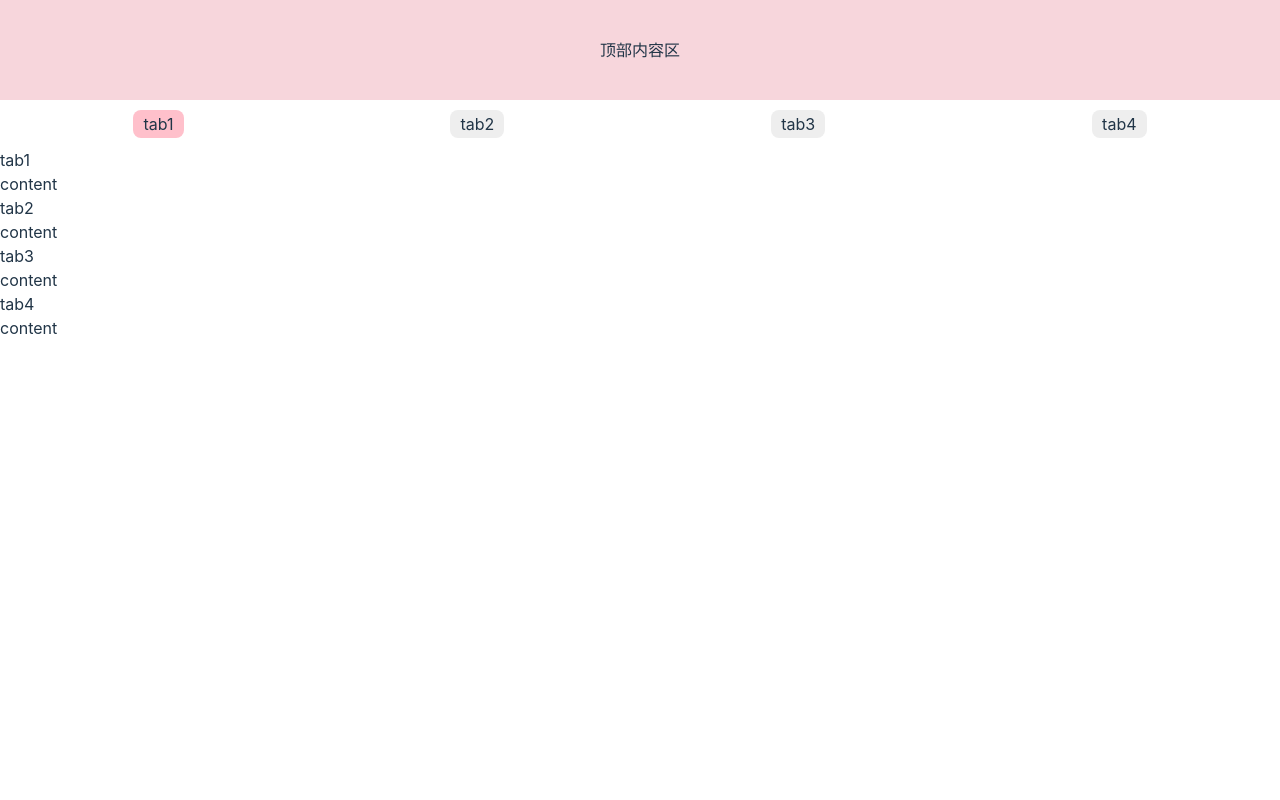
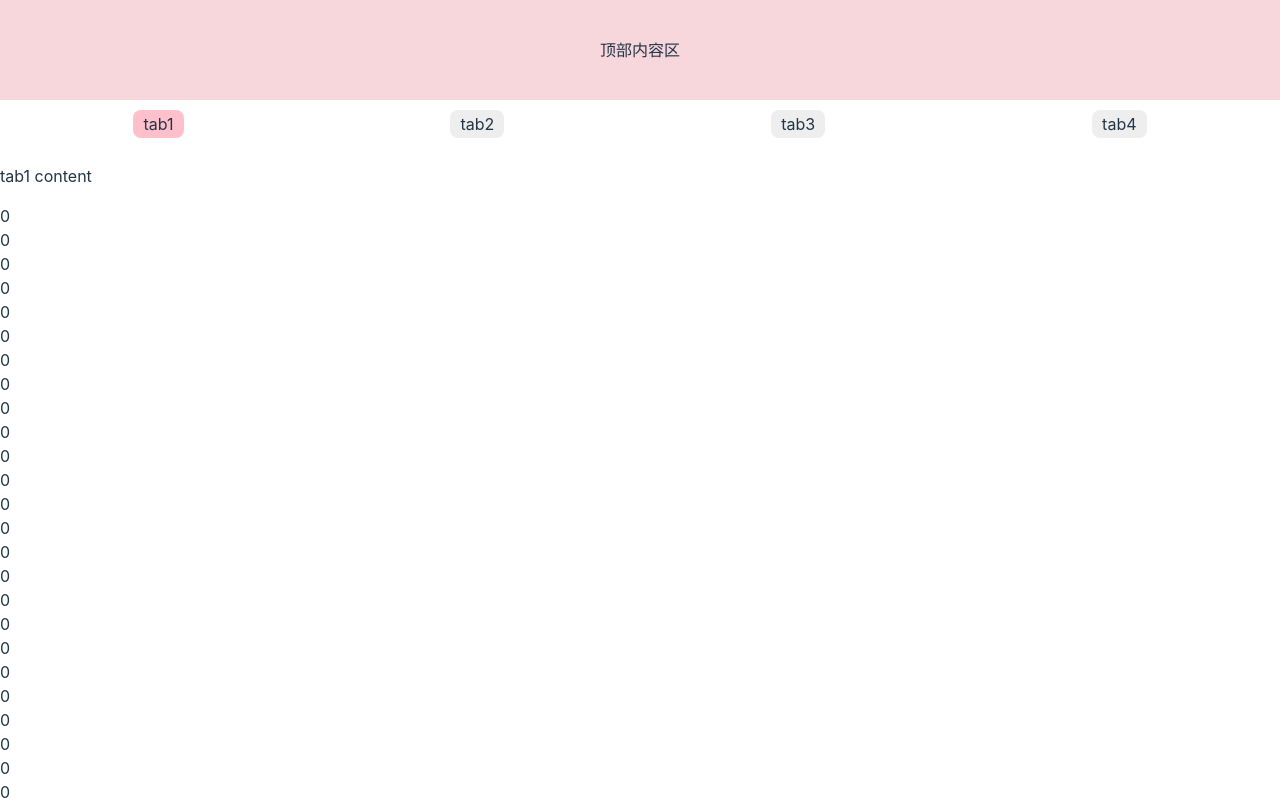
Before and after one commit to Eureka-M/vue3-multi-tab-swiper, a Vue app: page / in a window 1280 px wide. Shown: the top 800 px of the page. Built offline with nearby package versions, Linux system fonts and the light colour scheme.

Commit message:
基础组件

```diff
--- a/examples/App.vue
+++ b/examples/App.vue
@@ -5,7 +5,10 @@
         顶部内容区
       </div>
     </template>
-    <div class="tab-content">tab1 content</div>
+    <div class="tab-content">
+      <p>tab1 content</p>
+      <div class="data-item" v-for="(item, index) in data1" :key="index">{{ item }}</div>
+    </div>
     <div class="tab-content">tab2 content</div>
     <div class="tab-content">tab3 content</div>
     <div class="tab-content">tab4 content</div>
@@ -17,6 +20,8 @@
   import { ref } from 'vue';
 
   const tabs = ref(["tab1", "tab2", "tab3", "tab4"]);
+
+  const data1 = ref(new Array(100).fill(0));
 </script>
 
 <style scoped>
@@ -27,4 +32,8 @@
   align-items: center;
   justify-content: center;
 }
+
+.tab-content {
+
+}
 </style>
--- a/packages/MultiTabSwiper/src/MultiTabSwiper.vue
+++ b/packages/MultiTabSwiper/src/MultiTabSwiper.vue
@@ -3,18 +3,16 @@
     <slot name="bannerContent"></slot>
   </div>
   <div class="tabs-wrapper">
-    <Tab :tabs="tabs"/>
+    <Tab :tabs="tabs" :tabIndex="activeIndex" @tabChange="tabChange" />
   </div>
-  <div class="content-swiper">
-    <Swiper>
-      <slot></slot>
-    </Swiper>
-  </div>
+  <Swiper :swiperIndex="activeIndex" @slideChange="slideChange">
+    <slot></slot>
+  </Swiper>
 
 </template>
 
 <script setup>
-  import { defineProps } from 'vue';
+  import { ref } from 'vue';
   import Tab from './Tab.vue';
   import Swiper from './Swiper.vue';
 
@@ -24,6 +22,16 @@
       default: () => []
     }
   })
+
+  let activeIndex = ref(0);
+
+  const slideChange = (value) => {
+    activeIndex.value = value;
+  }
+
+  const tabChange = (value) => {
+    activeIndex.value = value;
+  }
 </script>
 
 
--- a/packages/MultiTabSwiper/src/Swiper.vue
+++ b/packages/MultiTabSwiper/src/Swiper.vue
@@ -1,9 +1,9 @@
 <template>
-  <div class="swiper" ref="swiper">
+  <div class="swiper" ref="swiper" @touchstart="touchStart" @touchend="touchEnd" @touchmove="touchMove">
     <div
       class="swiper-item"
       ref="swiperList"
-      :style="{width: swiperListWidth + 'px', transform: 'translateX(' + translateX + 'px)', transitionDuration: transitionDuration + 's' }"
+      :style="{width: swiperListWidth + 'px', transform: 'translateX(' + translateX + 'px)'}"
     >
       <slot></slot>
     </div>
@@ -11,20 +11,126 @@
 </template>
 
 <script setup>
-  import { computed, onMounted, ref } from 'vue';
+  import { computed, onMounted, ref, watch, defineEmits } from 'vue'
 
-  let swiperWidth = 0;
-  let swiperLength = 0;
-  const swiper = ref();
-  const swiperList = ref();
+  const props = defineProps({
+    swiperIndex: {
+      type: Number,
+      default: 0
+    }
+  })
+
+  let swiperWidth = 0
+  let swiperLength = ref(0)
+
+  const swiper = ref()
+  const swiperList = ref()
 
   const swiperListWidth = computed(() => {
-    return swiperWidth * swiperLength;
+    return swiperWidth * swiperLength.value
   })
 
+  const emit = defineEmits(['slideChange'])
+
   onMounted(() => {
-    swiperWidth = swiper.value.offsetWidth;
-    swiperLength = swiperList.value.children.length;
-    console.log(swiperWidth, swiperLength)
+    swiperWidth = swiper.value.offsetWidth
+    swiperLength.value = swiperList.value.children.length
+    let minHeight = document.body.offsetHeight - swiper.value.offsetTop
+
+    Array.from(swiperList.value.children).forEach((swiper) => {
+      swiper.style.width = swiperWidth + 'px'
+      swiper.style.minHeight = minHeight + 'px'
+    })
+  })
+
+  let currentSlide = ref(0)
+  let touchStartX = ref(0)
+  let touchStartY = ref(0)
+  let touchMoveX = ref(0)
+  let touchMoveY = ref(0)
+  let tempTranslateX = ref(0)
+
+  const translateX = computed(() => {
+    return -currentSlide.value * swiperWidth + tempTranslateX.value
+  })
+  const touchStart = (e) => {
+    touchStartX.value = e.targetTouches[0].clientX
+    touchStartY.value = e.targetTouches[0].clientY
+    touchMoveX.value = 0
+    touchMoveY.value = 0
+  }
+
+  const touchEnd = () => {
+    tempTranslateX.value = 0
+    if (touchMoveX.value === 0 || touchMoveY.value === 0) {
+      return
+    }
+    let offsetX = Math.abs(touchStartX.value - touchMoveX.value)
+    if (touchMoveX.value < touchStartX.value && offsetX > 100 && currentSlide.value < swiperLength.value - 1) {
+      currentSlide.value++
+      // console.log('next')
+
+    }
+    if (touchMoveX.value > touchStartX.value && offsetX > 100 && currentSlide.value > 0) {
+      currentSlide.value--
+      // console.log('pre')
+    }
+  }
+
+  const touchMove = (e) => {
+    touchMoveX.value = e.targetTouches[0].clientX
+    touchMoveY.value = e.targetTouches[0].clientY
+
+    let deltaX = touchMoveX.value - touchStartX.value
+    let deltaY = touchMoveY.value - touchStartY.value
+
+    if (Math.abs(deltaX) > Math.abs(deltaY)) {
+        // 主要为横向滑动
+        // console.log('Horizontal swipe');
+    } else {
+      // 主要为纵向滑动
+      // console.log('Vertical swipe');
+      return
+    }
+
+    //console.log(touchStartX.value, touchMoveX.value);
+    let offsetX = Math.abs(touchStartX.value - touchMoveX.value)
+
+    if (offsetX < 30) {
+      return
+    }
+
+    if (touchMoveX.value < touchStartX.value && currentSlide.value < swiperLength.value - 1) {
+      // prepare next slide translate --
+      tempTranslateX.value = -offsetX
+      // console.log('prepare next slide')
+
+    }
+    if (touchMoveX.value > touchStartX.value && currentSlide.value > 0) {
+      // prepare prev slide translate ++
+      tempTranslateX.value = offsetX
+      // console.log('prepare prev slide')
+    }
+
+  }
+
+  watch(() => currentSlide.value, (newValue) => {
+    emit('slideChange', newValue)
+  })
+
+  watch(() => props.swiperIndex, (newValue) => {
+    currentSlide.value = newValue
   })
 </script>
+
+
+<style lang="less" scoped>
+  .swiper {
+    overflow-x: hidden;
+
+    .swiper-item {
+      display: flex;
+      transition: all 0.3s;
+    }
+  }
+</style>
--- a/packages/MultiTabSwiper/src/Tab.vue
+++ b/packages/MultiTabSwiper/src/Tab.vue
@@ -12,20 +12,34 @@
 </template>
 
 <script setup>
-  import { defineProps, ref } from 'vue';
+  import { defineProps, ref, watch, defineEmits } from 'vue';
 
   const props = defineProps({
     tabs: {
       type: Array,
       default: () => []
+    },
+    tabIndex: {
+      type: Number,
+      default: 0
     }
   })
 
-  let activeIndex = ref(0);
+  const emit = defineEmits(['tabChange'])
+
+  let activeIndex = ref(0)
 
   const tabClick = (index) => {
-    activeIndex.value = index;
+    activeIndex.value = index
   }
+
+  watch(() => activeIndex.value, (newValue) => {
+    emit('tabChange', newValue)
+  })
+
+  watch(() => props.tabIndex, (newValue) => {
+    activeIndex.value = newValue
+  })
 </script>
 
 <style lang="less" scoped>
```
